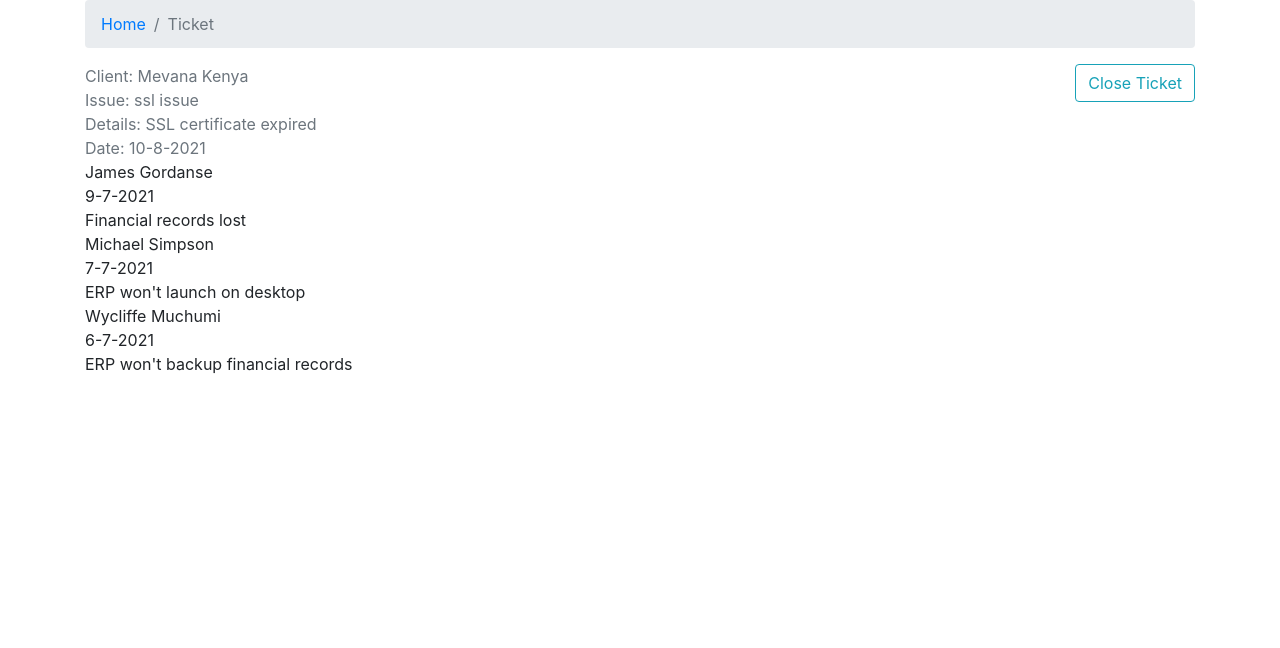
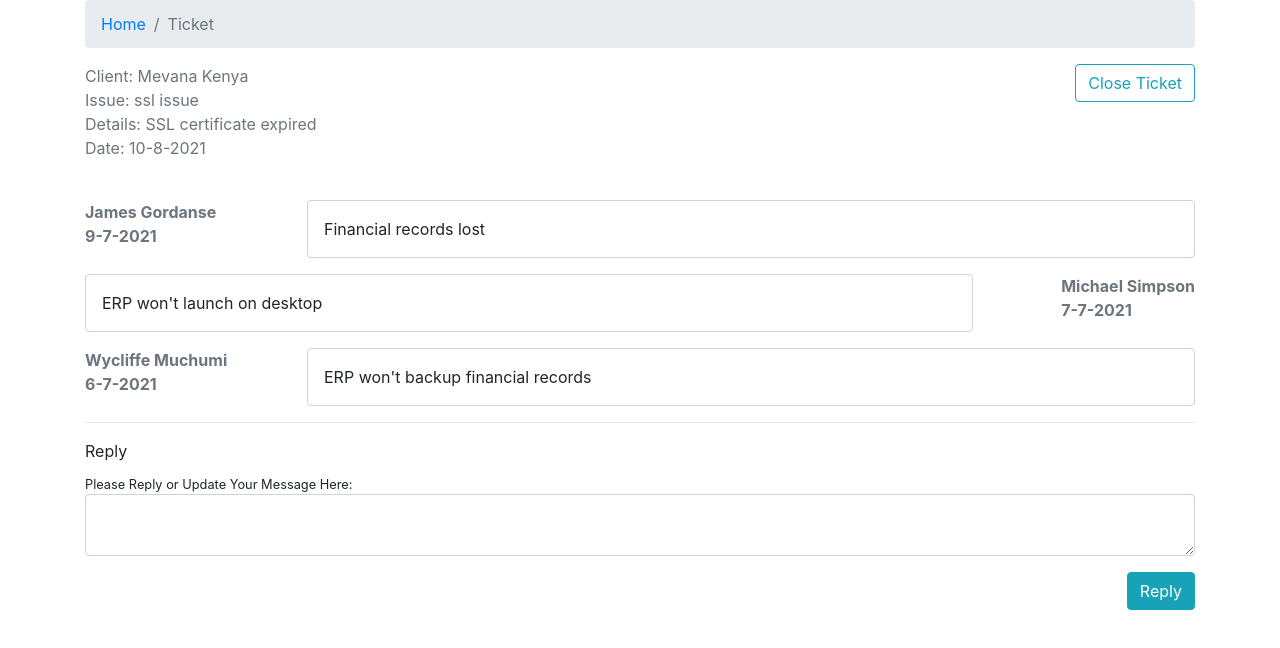
Before and after one commit to muchumi/tasks-ticketing-system, a React (Create React App) app in the folder client/: page / in a window 1280 px wide. Shown: the top 648 px of the page. Built offline with nearby package versions, Linux system fonts and the light colour scheme.

Commit message:
Update Ticket Component

```diff
--- a/client/src/components/SearchForm/SearchForm.js
+++ b/client/src/components/SearchForm/SearchForm.js
@@ -10,7 +10,7 @@ const SearchForm = ({ handleOnChange, string }) => {
                     <Form.Label column sm = "3">Search:</Form.Label>
                     <Col sm = "9">
                         <Form.Control
-                            name = "searchString"
+                            name = "string"
                             value = {string}
                             onChange = {handleOnChange}
                             placeholder = "Search ..."
--- /dev/null
+++ b/client/src/components/TicketMessage/TicketMessage.css
@@ -0,0 +1,16 @@
+.ticket-message{
+    display: flex;
+    flex-direction: row;
+    justify-content: space-between;
+}
+.ticket-message:nth-child(even){
+    display: flex;
+    flex-direction: row-reverse;
+    justify-content: space-between;
+}
+.message{
+    padding: 1rem;
+    width: 80%;
+    border: 1px solid #ced4da;
+    border-radius: 0.25rem;
+}
--- a/client/src/components/TicketMessage/TicketMessage.js
+++ b/client/src/components/TicketMessage/TicketMessage.js
@@ -1,12 +1,13 @@
 import React from 'react';
 import PropTypes from 'prop-types';
+import './TicketMessage.css';
 
 const TicketMessage = ({ message }) => {
     console.log(message);
     if(!message) return null
     return message.map((row, i) =>
-        <div key={i} className="ticket-message">
-            <div className="send">
+        <div key={i} className="ticket-message mt-3">
+            <div className="send font-weight-bold text-secondary">
                 <div className="sender">{row.sender}</div>
                 <div className="date">{row.date}</div>
             </div>
--- a/client/src/components/TicketPage/TicketPage.js
+++ b/client/src/components/TicketPage/TicketPage.js
@@ -1,11 +1,18 @@
-import React from 'react';
+import React, {useState} from 'react';
 import { Container, Row, Col, Button } from 'react-bootstrap';
 import PageBreadcrumb from '../Breadcrumb/Breadcrumb';
 import TicketMessage from '../TicketMessage/TicketMessage.js';
 import dummyTickets from '../../assets/data/dummyTickets.json';
+import UpdateTicket from '../UpdateTicket/UpdateTicket';
 
 const ticket = dummyTickets[0];
 const TicketPage = () => {
+
+    const[details, setDetails] = useState('');
+
+    const handleOnChange = () => {
+
+    }
 
     return(
         <Container>
@@ -25,9 +32,15 @@ const TicketPage = () => {
                     <Button variant="outline-info">Close Ticket</Button>
                 </Col>
             </Row>
+            <Row className="mt-4">
+                <Col>
+                    <TicketMessage message={ticket.history}/>
+                </Col>
+            </Row>
+            <hr />
             <Row>
                 <Col>
-                    <TicketMessage message={ticket.history}/>
+                    <UpdateTicket details = {details} handleOnChange = {handleOnChange} />
                 </Col>
             </Row>
         </Container>
--- a/client/src/components/TicketsListing/TicketsListing.js
+++ b/client/src/components/TicketsListing/TicketsListing.js
@@ -6,17 +6,17 @@ import NewTickets from '../NewTickets/NewTickets.js';
 import dummyTickets from '../../assets/data/dummyTickets.json';
 
 const TicketsListing = () => {
-    const[string, setString] = useState({
-        searchString: ""
+    const[stringData, setStringData] = useState({
+        string: ""
     });
 
     const[displayTicket, setDisplayTicket] = useState(dummyTickets);
 
-    useEffect(() => {}, [string, displayTicket]);
+    useEffect(() => {}, [stringData, displayTicket]);
 
     const handleOnChange = (e) => {
         const{value} = e.target;
-        setString(value);
+        setStringData(value);
         searchTicket(value);
     };
 
@@ -37,7 +37,7 @@ const TicketsListing = () => {
                     <Button variant = "info">Add New Task Ticket</Button>
                 </Col>
                 <Col className="text-right">
-                    <SearchForm handleOnChange = {handleOnChange} string = {string.searchString}/>
+                    <SearchForm handleOnChange = {handleOnChange} string = {stringData.string}/>
                 </Col>
             </Row>
             <hr />
--- /dev/null
+++ b/client/src/components/UpdateTicket/UpdateTicket.js
@@ -0,0 +1,30 @@
+import React from 'react';
+import { Form, Button } from 'react-bootstrap';
+import PropTypes from 'prop-types';
+
+
+const UpdateTicket = ({ details, handleOnChange }) => {
+    return(
+        <Form>
+            <Form.Label>Reply</Form.Label>
+            <Form.Text>Please Reply or Update Your Message Here:</Form.Text>
+            <Form.Control
+                as="textarea"
+                name="details"
+                value={details}
+                onchange={handleOnChange}
+                row="5"
+            />
+            <div className="text-right mt-3 mb-3">
+                <Button variant="info" type="submit">Reply</Button>
+            </div>
+        </Form>
+    );
+}
+
+UpdateTicket.propTypes = {
+    details: PropTypes.string.isRequired,
+    handleOnChange: PropTypes.func.isRequired
+};
+
+export default UpdateTicket;
```
Also changed, not shown: client/src/components/MessageReply/MessageReply.js (added, +12 -0 lines).
